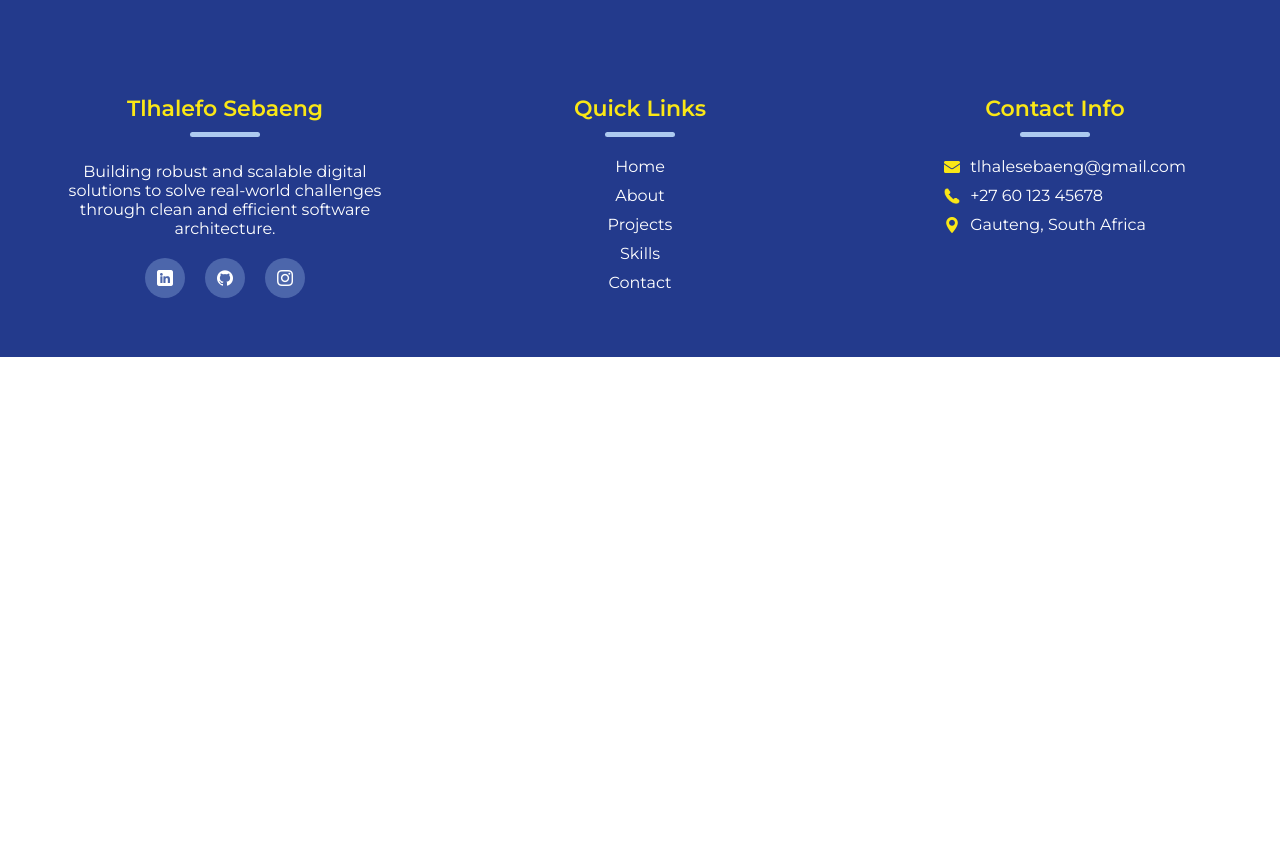
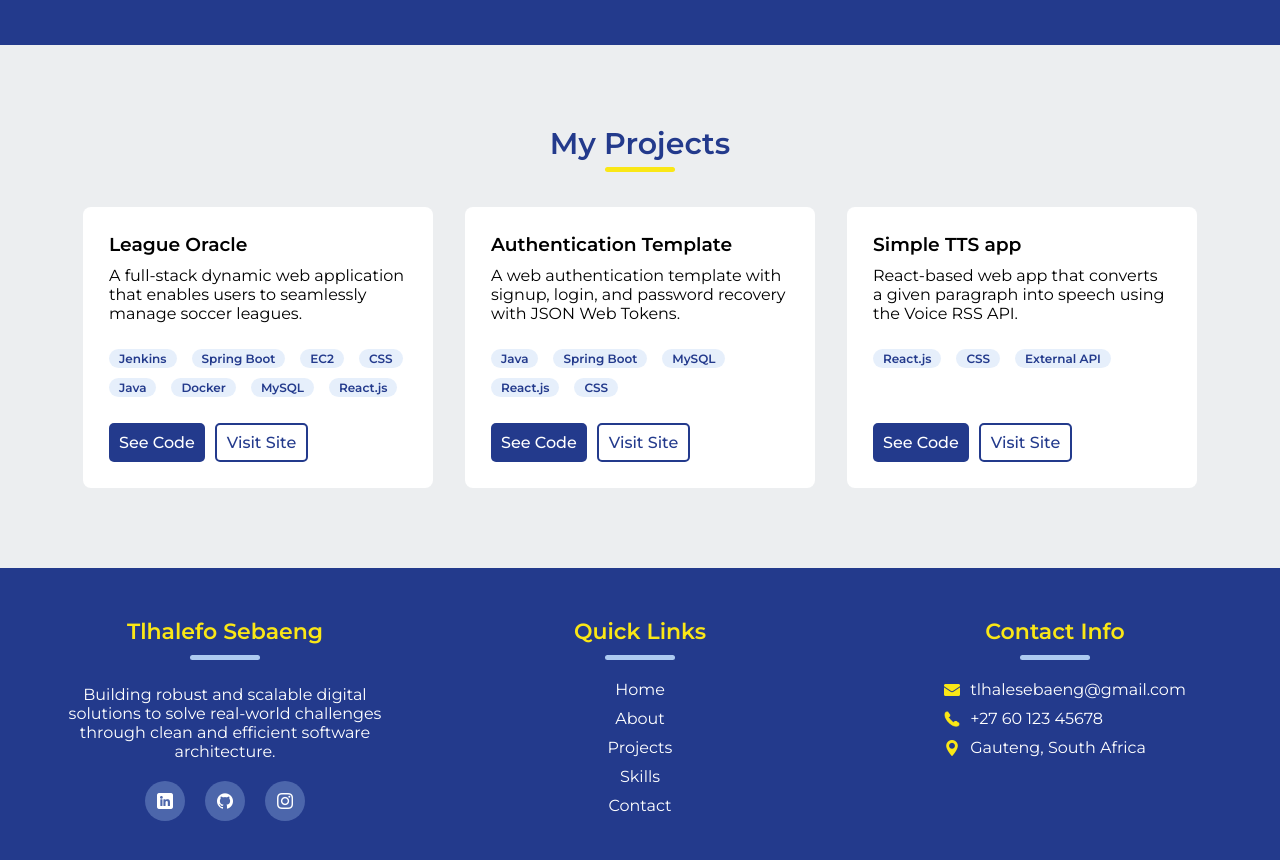
Before and after one commit to tlhalesebaeng/my-portfolio, a React (Vite) app: page / in a window 1280 px wide. Shown: the part 1100-1960 px from the top of the page. Before the commit the page ends 1457 px from the top, so only its background shows below. Built offline with nearby package versions, Linux system fonts and the light colour scheme.

Commit message:
my projects section first implementation

```diff
--- a/src/App.jsx
+++ b/src/App.jsx
@@ -3,6 +3,7 @@ import Footer from './components/footer/Footer.jsx';
 import Header from './components/header/Header.jsx';
 import Navigation from './components/navigation/Navigation.jsx';
 import PersonalInfo from './components/personal-info/PersonalInfo.jsx';
+import Projects from './components/projects/Projects.jsx';
 
 const App = () => {
     return (
@@ -11,6 +12,7 @@ const App = () => {
             <Header />
             <About />
             <PersonalInfo />
+            <Projects />
             <Footer />
         </main>
     );
--- /dev/null
+++ b/src/components/projects/ProjectItem.css
@@ -0,0 +1,62 @@
+.project-item {
+    width: 350px;
+    margin: 0px 16px;
+    padding: 26px;
+    background-color: rgb(255, 255, 255);
+    border: none;
+    border-radius: 8px;
+    display: flex;
+    flex-direction: column;
+}
+
+.project-item p {
+    margin: 10px 0px;
+}
+
+.project-item ul {
+    margin-top: 16px;
+    margin-bottom: 26px;
+    margin-left: -2.5px;
+    list-style: none;
+    display: flex;
+    flex-wrap: wrap; /* Allows items to move to the next line */
+    gap: 10px; /* Optional: adds spacing between items */
+}
+
+.project-item ul li {
+    margin: 0px 2.5px;
+    padding: 2px 10px;
+    font-size: 12px;
+    font-weight: 600;
+    color: rgb(35, 58, 140);
+    border: none;
+    border-radius: 10px;
+    background-color: rgba(173, 202, 240, 0.3);
+    white-space: nowrap; /* keep the text in one line */
+}
+
+.project-item section {
+    display: flex;
+    align-items: last baseline;
+    flex: 1;
+}
+
+.project-item section a {
+    font-size: 16px;
+    font-weight: 500;
+    padding: 8px 10px;
+    text-decoration: none;
+    border-radius: 5px;
+}
+
+.project-item section a:nth-child(1) {
+    padding: 10px 10px;
+    color: rgb(255, 255, 255);
+    background-color: rgb(35, 58, 140);
+}
+
+.project-item section a:nth-child(2) {
+    margin-left: 10px;
+    border: 2px solid rgb(35, 58, 140);
+    color: rgb(35, 58, 140);
+}
--- /dev/null
+++ b/src/components/projects/ProjectItem.jsx
@@ -0,0 +1,23 @@
+import './ProjectItem.css';
+
+const ProjectItem = ({ project }) => {
+    const codeLink = project.links[0];
+    const siteLink = project.links[1];
+    return (
+        <li className="project-item">
+            <h3>{project.name}</h3>
+            <p>{project.desc}</p>
+            <ul>
+                {project.techStack.map((stack) => (
+                    <li key={stack.id}>{stack.name}</li>
+                ))}
+            </ul>
+            <section>
+                <a href={codeLink.href}>See Code</a>
+                <a href={siteLink.href}>Visit Site</a>
+            </section>
+        </li>
+    );
+};
+
+export default ProjectItem;
--- /dev/null
+++ b/src/components/projects/Projects.css
@@ -0,0 +1,18 @@
+.projects {
+    margin: 80px 0px;
+    display: flex;
+    flex-direction: column;
+    align-items: center;
+    background-color: transparent;
+}
+
+.projects h2 {
+    color: rgb(35, 58, 140);
+    font-size: 30px;
+}
+
+.projects-list {
+    margin-top: 30px;
+    list-style: none;
+    display: flex;
+}
--- /dev/null
+++ b/src/components/projects/Projects.jsx
@@ -0,0 +1,76 @@
+import Marker from '../../utils/Marker.jsx';
+import ProjectItem from './ProjectItem.jsx';
+import './Projects.css';
+
+const Projects = () => {
+    // { id: 'project-1-stack-5', name: 'AWS' },
+    //             { id: 'project-1-stack-6', name: 'NGINX' },
+    //             { id: 'project-1-stack-7', name: 'Jenkins' },
+    //             { id: 'project-1-stack-8', name: 'React.js' },
+    //             { id: 'project-1-stack-9', name: 'CSS' },
+    const projects = [
+        {
+            id: 'project-1',
+            name: 'League Oracle',
+            desc: 'A full‑stack dynamic web application that enables users to seamlessly manage soccer leagues.',
+            techStack: [
+                { id: 'project-1-stack-1', name: 'Jenkins' },
+                { id: 'project-1-stack-2', name: 'Spring Boot' },
+                { id: 'project-1-stack-3', name: 'EC2' },
+                { id: 'project-2-stack-4', name: 'CSS' },
+                { id: 'project-1-stack-5', name: 'Java' },
+                { id: 'project-1-stack-6', name: 'Docker' },
+                { id: 'project-1-stack-7', name: 'MySQL' },
+                { id: 'project-2-stack-8', name: 'React.js' },
+            ],
+            links: [
+                { id: 'project-1-link-1', href: '#' },
+                { id: 'project-1-link-2', href: '#' },
+            ],
+        },
+        {
+            id: 'project-2',
+            name: 'Authentication Template',
+            desc: 'A web authentication template with signup, login, and password recovery with JSON Web Tokens.',
+            techStack: [
+                { id: 'project-2-stack-1', name: 'Java' },
+                { id: 'project-2-stack-2', name: 'Spring Boot' },
+                { id: 'project-2-stack-3', name: 'MySQL' },
+                { id: 'project-2-stack-4', name: 'React.js' },
+                { id: 'project-2-stack-5', name: 'CSS' },
+            ],
+            links: [
+                { id: 'project-2-link-1', href: '#' },
+                { id: 'project-2-link-2', href: '#' },
+            ],
+        },
+        {
+            id: 'project-3',
+            name: 'Simple TTS app',
+            desc: 'React‑based web app that converts a given paragraph into speech using the Voice RSS API.',
+            techStack: [
+                { id: 'project-3-stack-1', name: 'React.js' },
+                { id: 'project-3-stack-2', name: 'CSS' },
+                { id: 'project-3-stack-2', name: 'External API' },
+            ],
+            links: [
+                { id: 'project-3-link-1', href: '#' },
+                { id: 'project-3-link-2', href: '#' },
+            ],
+        },
+    ];
+
+    return (
+        <section className="projects">
+            <h2>My Projects</h2>
+            <Marker />
+            <ul className="projects-list">
+                {projects.map((project) => (
+                    <ProjectItem key={project.id} project={project} />
+                ))}
+            </ul>
+        </section>
+    );
+};
+
+export default Projects;
--- a/src/index.css
+++ b/src/index.css
@@ -42,6 +42,7 @@
 main {
     display: flex;
     flex-direction: column;
+    background-color: rgb(236, 238, 240);
 }
 
 h1,
```
